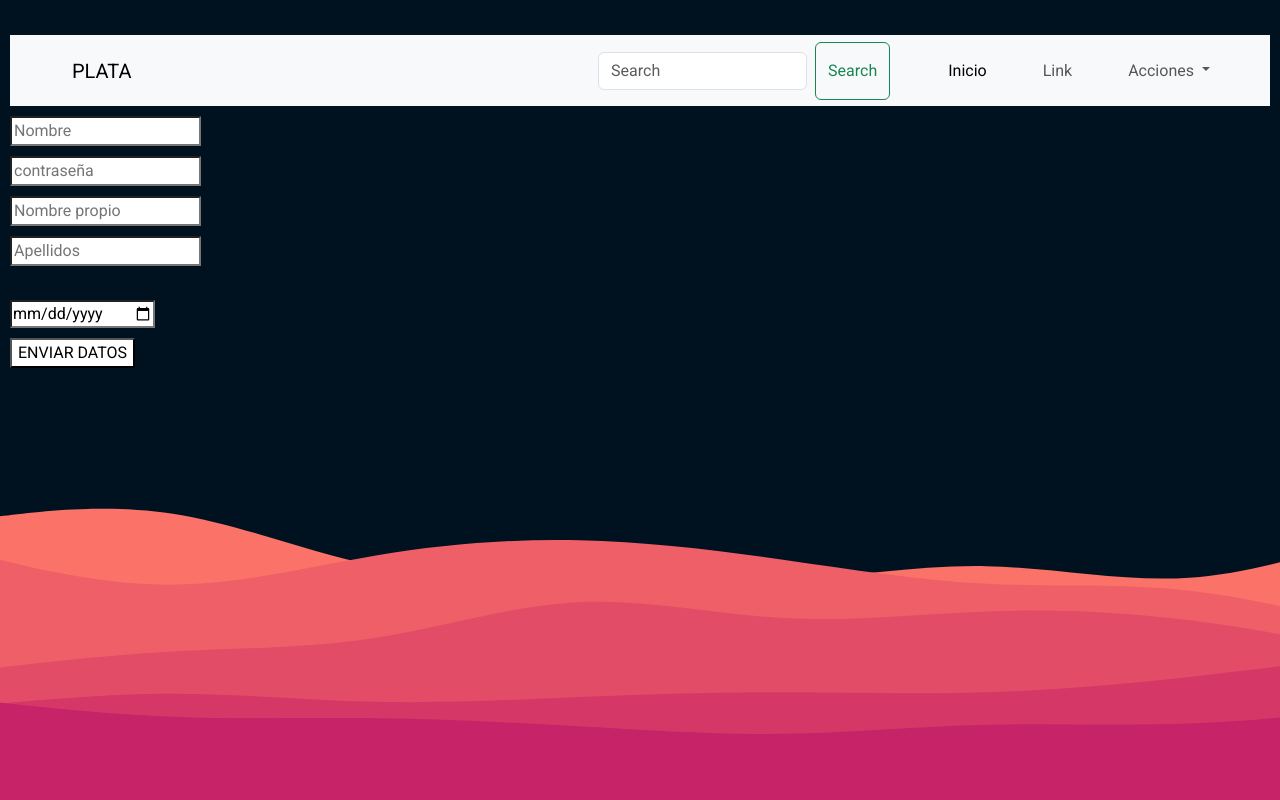
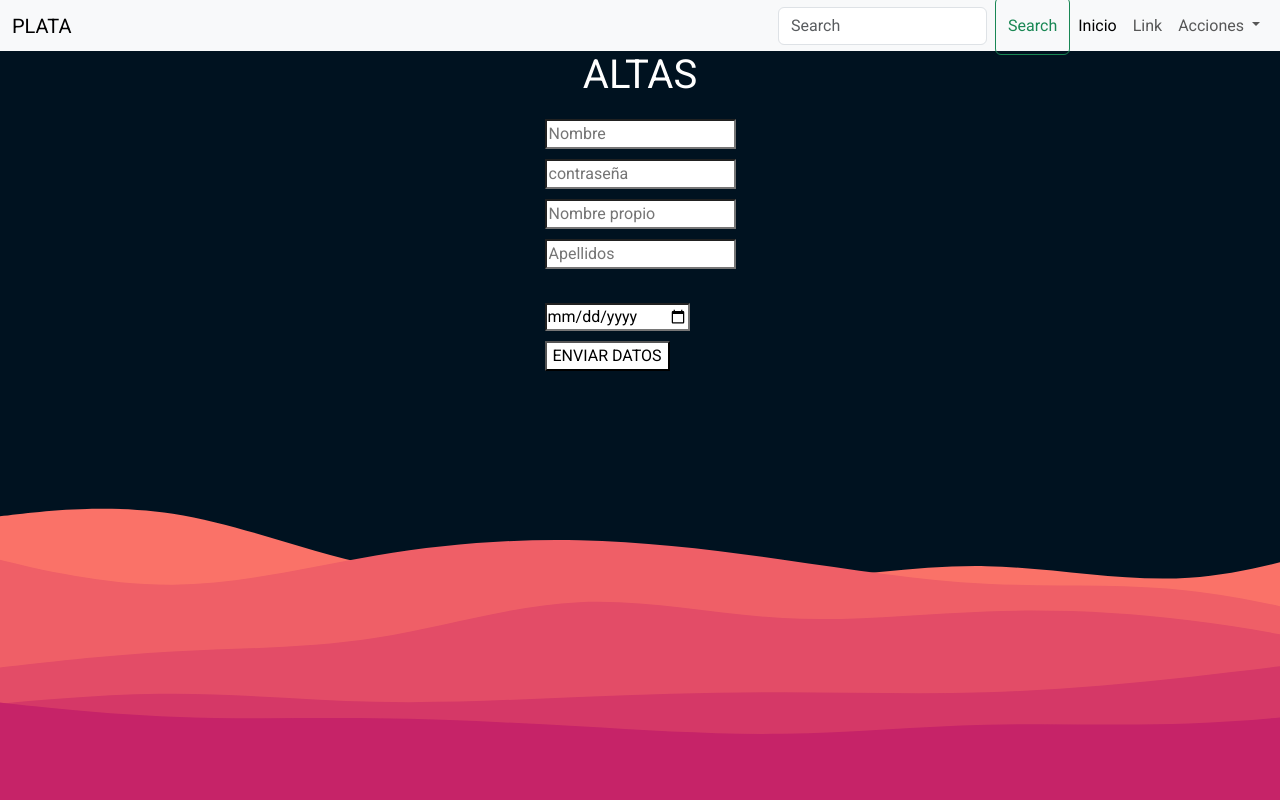
Before and after one commit to rebedul/2dam, a PHP site: page /crud/create1.php in a window 1280 px wide. Run offline with PHP 8.4, Linux system fonts and the light colour scheme.

Commit message:
Versión viernes 20/10/23

```diff
--- a/crud/create1.php
+++ b/crud/create1.php
@@ -11,6 +11,11 @@
     include("header.html");
     ?>
 
+ <h1>ALTAS</h1>
+
+<div class="createcon">
+<br>
+<br>
     <form action="create2.php" method="post">
         <input type="text" name="username" placeholder="Nombre"><br>
         <input type="password" name="password" placeholder="contraseña"><br>
@@ -20,8 +25,7 @@
 
         <button type="submit" value="ENVIARDATOS">ENVIAR DATOS</button>
     </form>
-
-    <!-- PROCESO DE LA INFORMACIÓN, PHP EN VENA -->
+</div>
 
 
 
--- a/crud/header.html
+++ b/crud/header.html
@@ -8,6 +8,7 @@
     <link href="https://cdn.jsdelivr.net/npm/bootstrap@5.3.2/dist/css/bootstrap.min.css" rel="stylesheet" integrity="sha384-T3c6CoIi6uLrA9TneNEoa7RxnatzjcDSCmG1MXxSR1GAsXEV/Dwwykc2MPK8M2HN" crossorigin="anonymous">
     <script src="https://cdn.jsdelivr.net/npm/bootstrap@5.3.2/dist/js/bootstrap.bundle.min.js" integrity="sha384-C6RzsynM9kWDrMNeT87bh95OGNyZPhcTNXj1NW7RuBCsyN/o0jlpcV8Qyq46cDfL" crossorigin="anonymous"></script>
     <link rel="stylesheet" href="style.css">
+    <link rel="icon" href="img/favicon.ico" type="image/x-icon">
 </head>
 
 <a>
--- a/crud/read.php
+++ b/crud/read.php
@@ -16,7 +16,7 @@
        require_once("con_db.php");
        $conexion = mysqli_connect($servidor,$usuario,$pass,$db);
     ?>
-    <table border=1>
+    <table>
         <tr>
             <th>Usuario</th>
             <th>Contraseña</th>
--- a/crud/style.css
+++ b/crud/style.css
@@ -1,4 +1,7 @@
 @import url('https://fonts.googleapis.com/css2?family=Roboto:wght@300;400&display=swap');
+
+*{
+  font-family: 'Roboto', sans-serif;}
 
 body,html{
     padding: 0;
@@ -14,9 +17,6 @@ body,html{
 @keyframes rotate{
     100% {background-position: 15% 20%;}
 }
-*{
-    margin: 10px;
-    font-family: 'Roboto', sans-serif;}
 
 input{
     margin-bottom: 10px;
@@ -69,8 +69,11 @@ table{
   color: white;
   display: flex;
   justify-content: center;
+  border: 2px;
+  border-style: solid;
+  border-color: white;
+}
 
-}
 /* Altura cuadro búsqueda */
 .form-control, .me-2{
   margin-top: 10px;
@@ -79,8 +82,26 @@ table{
 
 .container-fluid{
   height: 35px;
+}
 
+h1{
+  color: white;
+  text-align: center;
 }
+
+.micontenedor{
+  width: 100%;
+  margin-top: 20px;
+  display: flex;
+  ali: center;
+}
+
+.createcon{
+  margin:20px;
+  display: flex;
+  justify-content: center;
+}
+
   /*
     ##Device = Tablets, Ipads (portrait)
     ##Screen = B/w 768px to 1024px
```
Also changed, not shown: crud/index.php (+10 -11 lines), crud/img/carrusel01.jpg, crud/img/carrusel02.jpg, crud/img/carrusel03.jpg, crud/img/favicon.ico (added). Lines whose indentation alone changed are shown as unchanged.
